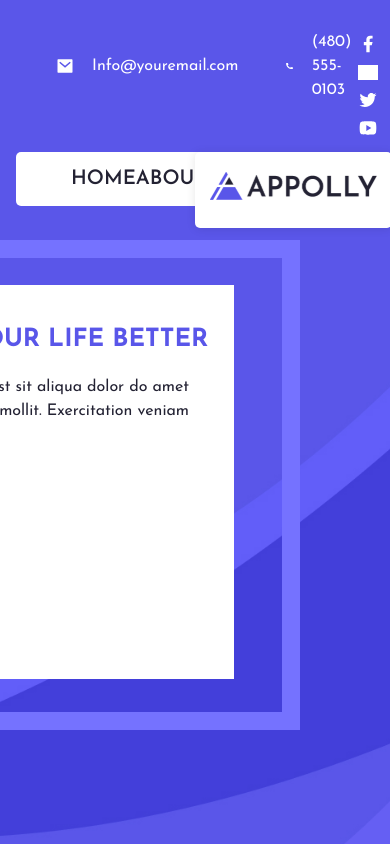
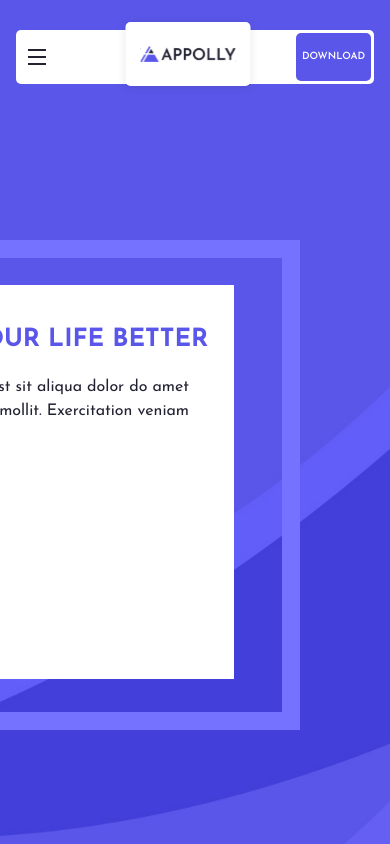
Before and after one commit to Yot-el/apolly-landing, a Vue app: page / in a window 390 px wide. Shown: the top 844 px of the page. Built offline with nearby package versions, Linux system fonts and the light colour scheme; grey boxes are pictures that could not be loaded.

Commit message:
feat: add responsiveness to header

```diff
--- a/src/App.vue
+++ b/src/App.vue
@@ -14,5 +14,6 @@
 		top: 30px;
 		left: 50%;
 		transform: translateX(-50%);
+		z-index: 2;
 	}
 </style>
--- a/src/assets/styles/mixins.scss
+++ b/src/assets/styles/mixins.scss
@@ -42,5 +42,9 @@
 		@media only screen and (max-width: $desktop) {
 			@content;
 		}
+	} @else if $point == tabletMenu {
+		@media only screen and (max-width: $tablet-menu) {
+			@content;
+		}
 	}
 }
--- a/src/assets/styles/variables.scss
+++ b/src/assets/styles/variables.scss
@@ -1,5 +1,6 @@
 // Device sizes (max)
 $mobile: 767px;
+$tablet-menu: 1260px;
 $tablet: 1023px;
 $desktop: 1600px;
 
--- a/src/components/Logo.vue
+++ b/src/components/Logo.vue
@@ -7,6 +7,8 @@
 			class="logo__image"
 			src="@/assets/images/logo.svg"
 			alt="Apolly's logo"
+			width="167"
+			height="28"
 		/>
 	</div>
 </template>
@@ -18,5 +20,16 @@
 		background-color: $light;
 		border-radius: 5px;
 		box-shadow: 0px 1px 10px 0px rgba(0, 0, 0, 0.1);
+
+		@include mix.breakpoint(mobile) {
+			padding: 24px 10px;
+		}
+	}
+
+	.logo__image {
+		@include mix.breakpoint(mobile) {
+			width: 105px;
+			height: 16px;
+		}
 	}
 </style>
--- a/src/components/MainHeader.vue
+++ b/src/components/MainHeader.vue
@@ -58,6 +58,10 @@
 		display: flex;
 		justify-content: space-between;
 		color: $light;
+
+		@include mix.breakpoint(mobile) {
+      display: none;
+    }
 	}
 	.header__links {
 		width: 135px;
@@ -70,16 +74,24 @@
 
 		background-color: $light;
 		border-radius: 5px;
+
+		@include mix.breakpoint(mobile) {
+			padding: 3px;
+		}
 	}
 	.header__logo {
 		display: none;
 		position: absolute;
-		top: 0;
+		top: -8px;
 		left: 50%;
-		transition: transformX(-50%) transformY(50%);
+		transform: translateX(-50%);
 
-		@include mix.breakpoint(tablet) {
-			display: block;
+		@include mix.breakpoint(tabletMenu) {
+			display: flex;
+		}
+
+		@include mix.breakpoint(mobile) {
+			left: 48%;
 		}
 	}
 	.header__button {
@@ -96,6 +108,10 @@
 		background-color: $accent;
 
 		transition: background-color 0.2s ease;
+
+		@include mix.breakpoint(mobile) {
+			padding: 12px 6px;
+		}
 		@include mix.hover {
 			background-color: $accent-muted;
 		}
--- a/src/components/NavMenu.vue
+++ b/src/components/NavMenu.vue
@@ -1,11 +1,28 @@
 <script setup>
+import { onMounted, ref } from 'vue';
 	import Logo from '@/components/Logo.vue'
 	import { RouterLink } from 'vue-router'
+
+  const isOpen = ref(false)
+  const desktopView = ref(true)
+  const menuMaxView = 1260
+
+  const handleView = () => {
+    desktopView.value = window.innerWidth >= menuMaxView  ? true : false
+  }
+
+  onMounted(() => {
+    handleView()
+    window.addEventListener('resize', handleView)
+  })
 </script>
 
 <template>
 	<nav class="site-menu">
-		<ul class="site-menu__list">
+    <button :class="['site-menu__button', isOpen ? 'site-menu__button--opened' :  'site-menu__button--closed']" @click="isOpen = !isOpen">
+      <span class="visually-hidden">Menu button</span>
+    </button>
+		<ul v-show="isOpen || desktopView" class="site-menu__list">
 			<li class="site-menu__item">
 				<RouterLink
 					class="site-menu__link"
@@ -50,8 +67,36 @@
 
 <style lang="scss" scoped>
 	.site-menu {
+    position: relative;
 		display: flex;
+    align-items: center;
 	}
+  .site-menu__button {
+    display: none;
+    padding: 0;
+    width: 35px;
+    height: 35px;
+
+    border: none;
+    cursor: pointer;
+
+    background-size: 24px;
+    background-repeat: no-repeat;
+    background-position: center;
+    background-color: transparent;
+
+    @include mix.breakpoint(tabletMenu) {
+      display: block;
+    }
+
+    &--closed {
+      background-image: url('@/assets/icons/menu-closed.svg');
+    }
+    &--opened {
+      background-size: 20px;
+      background-image: url('@/assets/icons/menu-opened.svg');
+    }
+  }
 	.site-menu__list {
 		flex-grow: 1;
 		display: flex;
@@ -59,6 +104,19 @@
 		margin: 0;
 		padding: 0 50px;
 		list-style: none;
+
+    @include mix.breakpoint(tabletMenu) {
+      z-index: 2;
+      top: calc(100% + 10px);
+      border-radius: 10px;
+      position: absolute;
+			flex-direction: column;
+      padding: 30px;
+      gap: 10px;
+      box-shadow: 0px 1px 10px 0px rgba(0, 0, 0, 0.1);
+
+      background-color: $light;
+		}
 	}
 	.site-menu__item {
 		display: flex;
@@ -69,16 +127,17 @@
 		width: 200px;
 		position: relative;
 
-		@include mix.breakpoint(tablet) {
+		@include mix.breakpoint(tabletMenu) {
 			display: none;
 		}
 	}
 	.site-menu__logo {
 		position: absolute;
-		top: -13px;
+		top: -19px;
 	}
 	.site-menu__link {
 		font-size: $fs-mt;
+
 		line-height: 1.5em;
 		text-transform: uppercase;
 		color: $text-primary;
```
Also changed, not shown: src/assets/icons/menu-closed.svg (added), src/assets/icons/menu-opened.svg (added).
